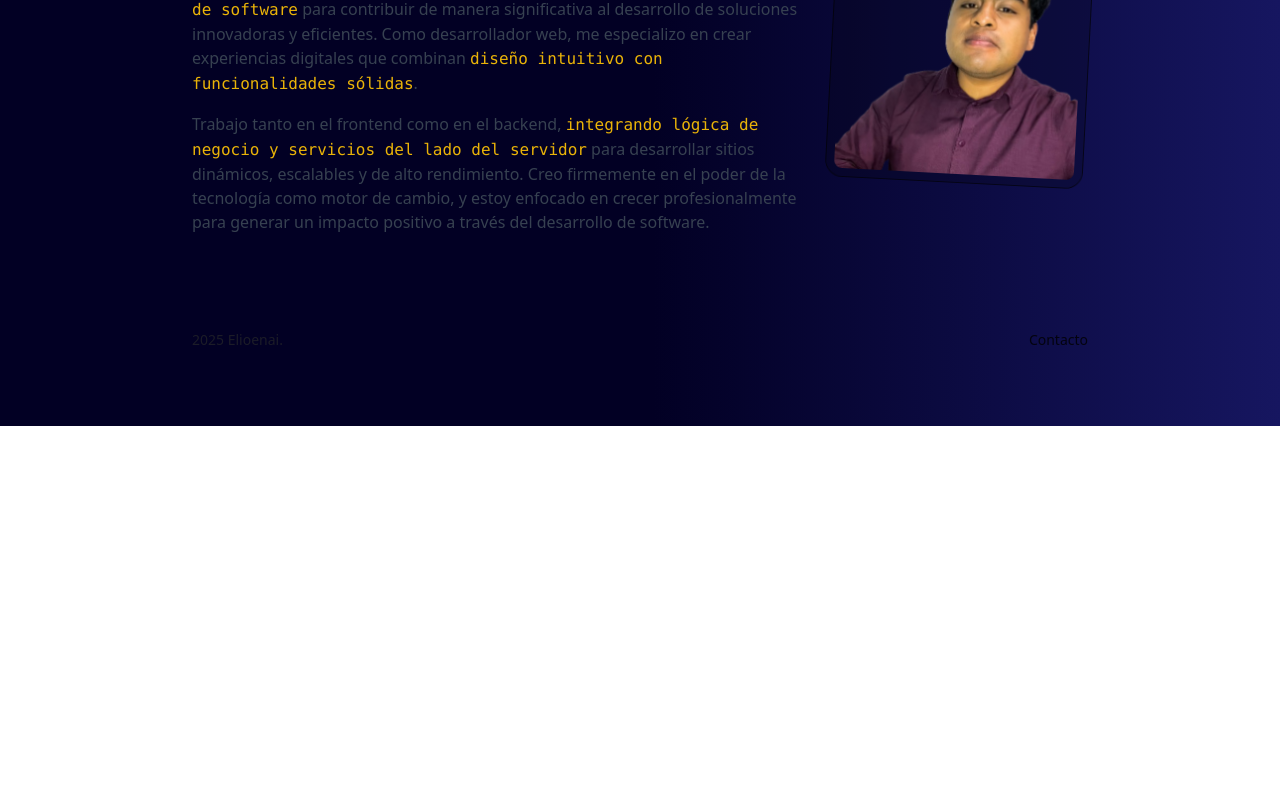
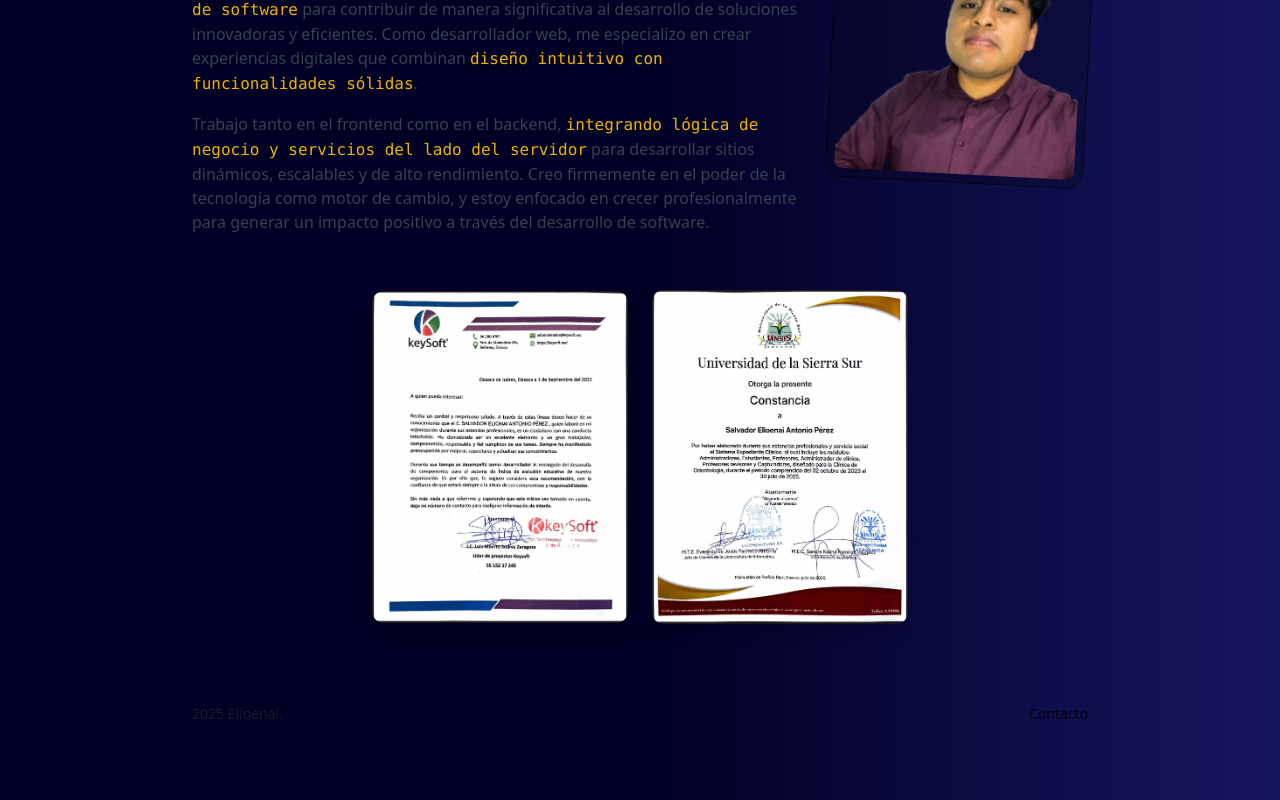
Before and after one commit to ElioenaiJs/Portfolio, an Angular app: page / in a window 1280 px wide. Shown: the part 2763-3563 px from the top of the page. Before the commit the page ends 3189 px from the top, so only its background shows below. Built offline with nearby package versions, Linux system fonts and the light colour scheme.

Commit message:
Refactor code structure for improved readability and maintainability

```diff
--- a/src/app/components/biography/biography.component.html
+++ b/src/app/components/biography/biography.component.html
@@ -1,5 +1,5 @@
-<section id="sobre-mi" data-section="sobre-mi" class="section undefined scroll-m-20 w-full mx-auto container lg:max-w-4xl md:max-w-2xl mt-12">
-    <h2 class="flex items-center mb-6 text-3xl font-semibold gap-x-3 text-black/80 dark:text-white undefined">
+<section id="sobre-mi" data-section="sobre-mi" class="section scroll-m-20 w-full mx-auto container lg:max-w-4xl md:max-w-2xl mt-12">
+  <h2 class="flex items-center mb-6 text-3xl font-semibold gap-x-3 text-black/80 dark:text-white">
     <svg class="size-8" width="24" height="24" viewBox="0 0 24 24" stroke-width="2" stroke="currentColor" fill="none" stroke-linecap="round" stroke-linejoin="round">
       <path stroke="none" d="M0 0h24v24H0z" fill="none"></path>
       <path d="M8 7a4 4 0 1 0 8 0a4 4 0 0 0 -8 0"></path>
@@ -22,6 +22,42 @@
       </p>
     </div>
 
-      <img width="200" height="200" src="assets/profile.png" alt="" class="order-1 object-cover w-64 h-full p-1 md:order-2 rotate-3 lg:p-2 lg:w-64 aspect-square rounded-2xl bg-black/20 dark:bg-yellow-500/5 ring-1 ring-black/70 dark:ring-white/20" style="object-position: 50% 50%">
+    <img width="200" height="200" src="assets/profile.png" alt="Foto de perfil" class="order-1 object-cover w-64 h-full p-1 md:order-2 rotate-3 lg:p-2 lg:w-64 aspect-square rounded-2xl bg-black/20 dark:bg-yellow-500/5 ring-1 ring-black/70 dark:ring-white/20" style="object-position: 50% 50%">
   </article>
+
+  <div class="mt-10 flex flex-col md:flex-row items-center justify-center gap-6">
+      <div class="w-64">
+        <img
+          src="assets/keysoft.jpeg"
+          alt="Carta de recomendación"
+          class="w-full h-auto rounded-xl shadow-lg cursor-pointer hover:shadow-2xl transition-shadow duration-300"
+          (click)="openModal('assets/keysoft.jpeg', 'Carta de recomendación')">
+      </div>
+      <div class="w-64">
+        <img
+          src="assets/constancia.jpeg"
+          alt="Constancia"
+          class="w-full h-auto rounded-xl shadow-lg cursor-pointer hover:shadow-2xl transition-shadow duration-300"
+          (click)="openModal('assets/constancia.jpeg', 'Constancia')">
+      </div>
+    </div>
+
+    <!-- MODAL -->
+    @if (isModalOpen) {
+    <div
+      class="fixed inset-0 bg-black bg-opacity-75 z-50 flex items-center justify-center p-4"
+      (click)="closeModal()">
+      <div class="relative max-w-4xl max-h-full" (click)="$event.stopPropagation()">
+        <button
+          (click)="closeModal()"
+          class="absolute -top-10 right-0 text-white text-3xl font-bold hover:text-gray-300 transition-colors">
+          ×
+        </button>
+        <img
+          [src]="modalImageSrc"
+          [alt]="modalImageAlt"
+          class="max-w-full max-h-screen rounded-lg shadow-2xl">
+      </div>
+    </div>
+  }
 </section>
--- a/src/app/components/biography/biography.component.ts
+++ b/src/app/components/biography/biography.component.ts
@@ -7,5 +7,28 @@ import { Component } from '@angular/core';
   styleUrl: './biography.component.scss'
 })
 export class BiographyComponent {
+isModalOpen = false;
+  modalImageSrc = '';
+  modalImageAlt = '';
 
+  openModal(src: string, alt: string) {
+    this.modalImageSrc = src;
+    this.modalImageAlt = alt;
+    this.isModalOpen = true;
+    document.body.style.overflow = 'hidden';
+  }
+
+  closeModal() {
+    this.isModalOpen = false;
+    document.body.style.overflow = 'auto';
+  }
+
+  ngOnInit() {
+    // Cerrar modal con tecla ESC
+    document.addEventListener('keydown', (e) => {
+      if (e.key === 'Escape' && this.isModalOpen) {
+        this.closeModal();
+      }
+    });
+  }
 }
```
Also changed, not shown: src/assets/constancia.jpeg (added), src/assets/keysoft.jpeg (added). Lines whose indentation alone changed are shown as unchanged.
